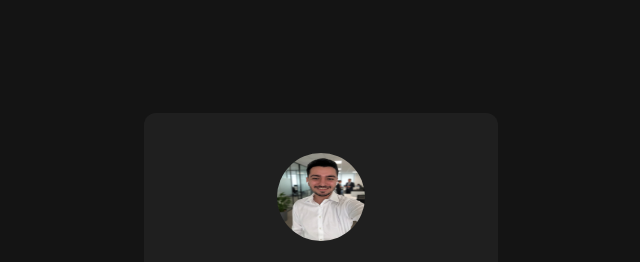
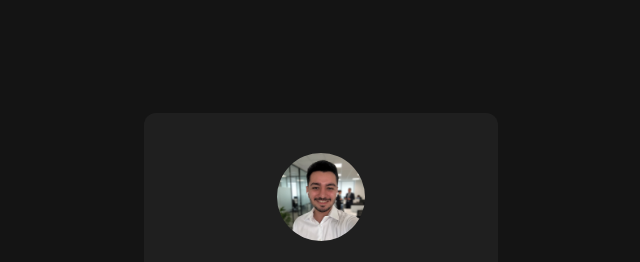
Before and after one commit to gabriellima878/social-links-custom, a plain HTML site: page index.html in a window 1280 px wide. Shown: the top 262 px of the page, without its empty margins (319-959 px from the left). Drawn offline with Linux system fonts and the light colour scheme.

Commit message:
Corrigir distorção da imagem de perfil com crop adequado

```diff
--- a/styles.css
+++ b/styles.css
@@ -60,6 +60,9 @@ ul {
     width: 88px;
     height: 88px;
     border-radius: 100%;
+    object-fit: cover;
+    object-position: center top;
+    overflow: hidden;
 }
 
 .info {
```
